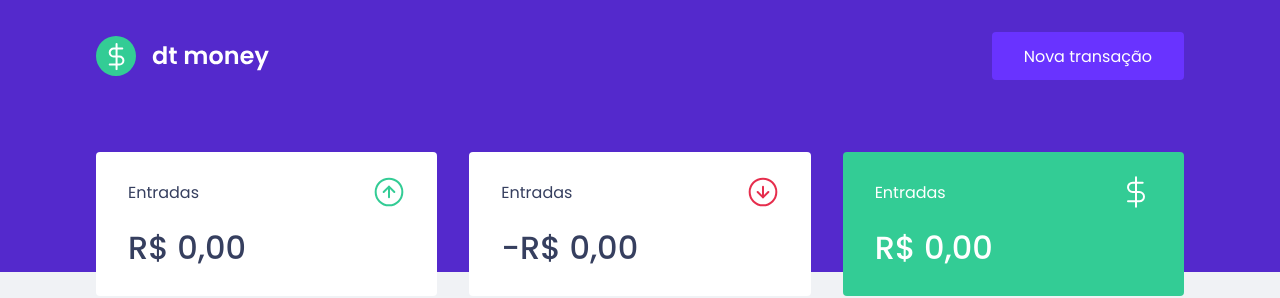
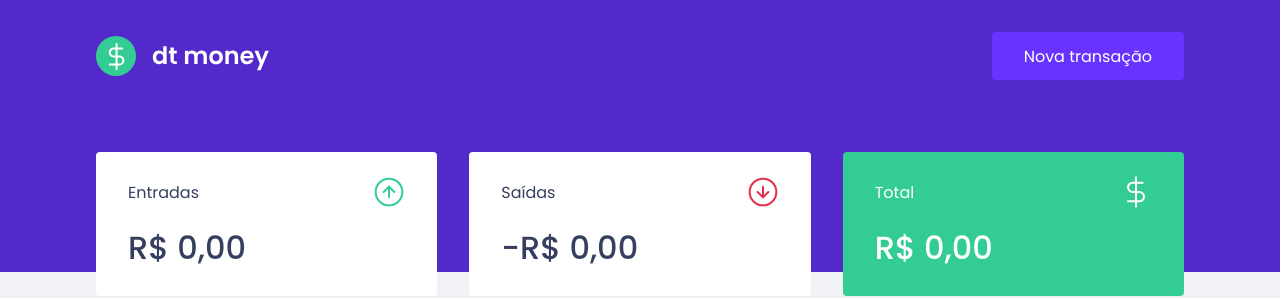
Before and after one commit to tiagopierredev/dtmoney, a React (Create React App) app: page / in a window 1280 px wide. Shown: the top 298 px of the page. Built offline with nearby package versions, Linux system fonts and the light colour scheme; no server answers; what miragejs would draw is missing.

Commit message:
update screenshot

```diff
--- a/src/components/Sumary/index.tsx
+++ b/src/components/Sumary/index.tsx
@@ -43,7 +43,7 @@ export function Sumary() {
       </div>
       <div>
         <header>
-          <p>Entradas</p>
+          <p>Saídas</p>
           <img src={outcomeImg} alt="Saídas" />
         </header>
 
@@ -57,7 +57,7 @@ export function Sumary() {
       </div>
       <div className="highlight-background">
         <header>
-          <p>Entradas</p>
+          <p>Total</p>
           <img src={totalImg} alt="Total" />
         </header>
 
```
Also changed, not shown: assets/screenshot.gif (added).
